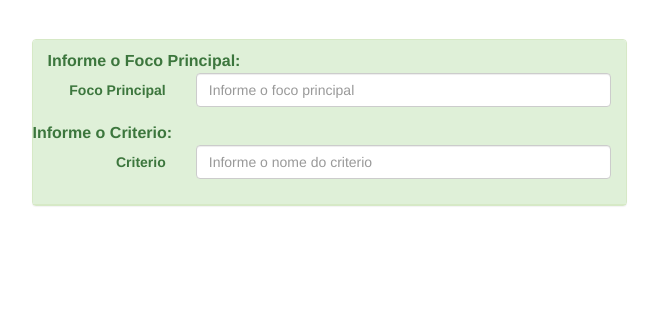
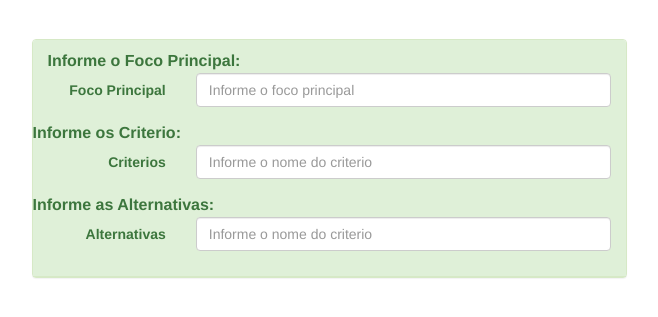
Before and after one commit to OthoGarcia/Analise-Decisoria, a Django app: page /ahp/ahp/ in a window 1280 px wide. Shown: the part 51-368 px from the top of the page, without its empty margins (311-969 px from the left). Run offline with Django 3.2, Linux system fonts and the light colour scheme; some libraries are stand-ins or nearby versions.

Commit message:
Primeiro Formulario de AHP concluido.

```diff
--- a/analise_decisoria/main/templates/ahp/ahp_insert_valores.html
+++ b/analise_decisoria/main/templates/ahp/ahp_insert_valores.html
@@ -17,10 +17,17 @@
                             </div>
 
                             <div class="form-group">
-                                <div class="panel-title"><b>Informe o Criterio:</b></div>
-                                <label for="firstname" class="col-md-3 control-label">Criterio</label>
+                                <div class="panel-title"><b>Informe os Criterio:</b></div>
+                                <label for="firstname" class="col-md-3 control-label">Criterios</label>
                                 <div class="col-md-9">
-                                    <input type="text" required class="form-control" name="criterio[]" placeholder="Informe o nome do criterio">
+                                    <input type="text" required class="form-control" name="criterio" placeholder="Informe o nome do criterio">
+                                </div>
+                            </div>
+                            <div class="form-group">
+                                <div class="panel-title"><b>Informe as Alternativas:</b></div>
+                                <label for="firstname" class="col-md-3 control-label">Alternativas</label>
+                                <div class="col-md-9">
+                                    <input type="text" required class="form-control" name="alternativa" placeholder="Informe o nome do criterio">
                                 </div>
                             </div>
                         </form>
```
